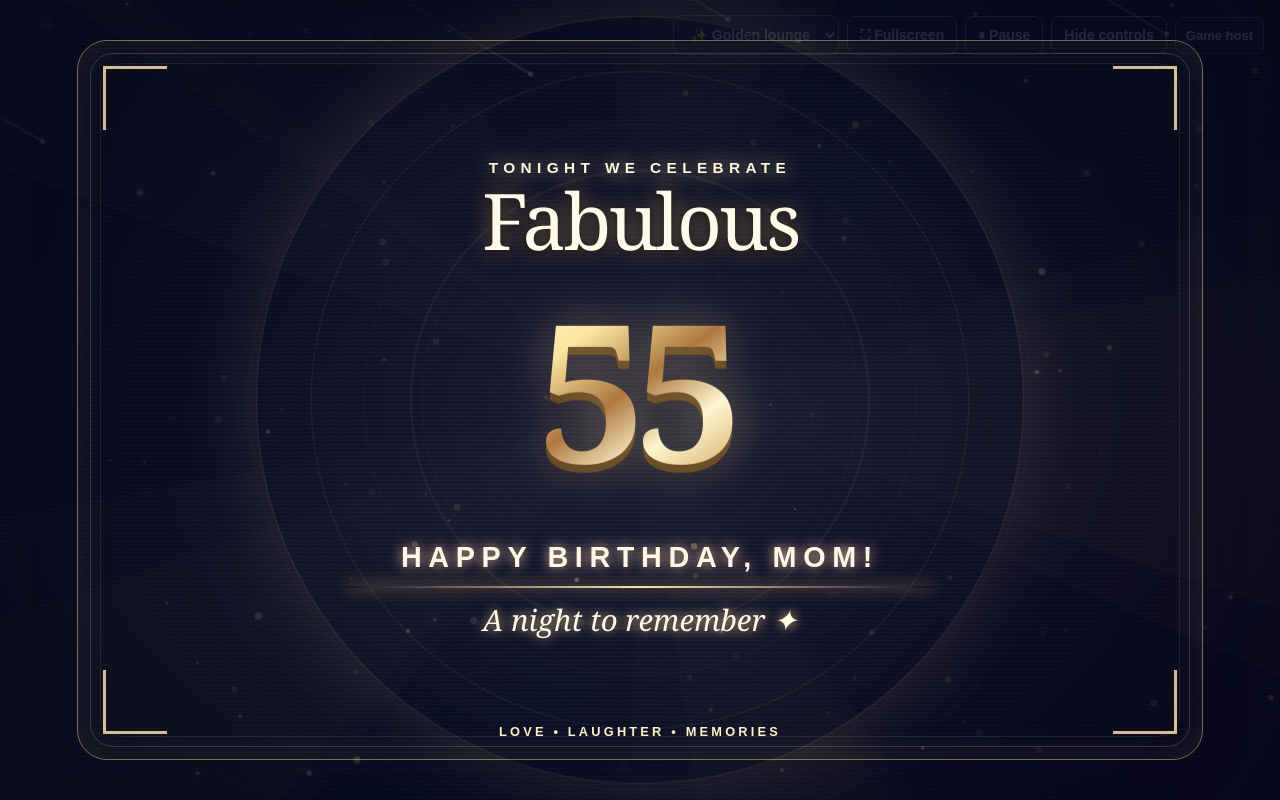
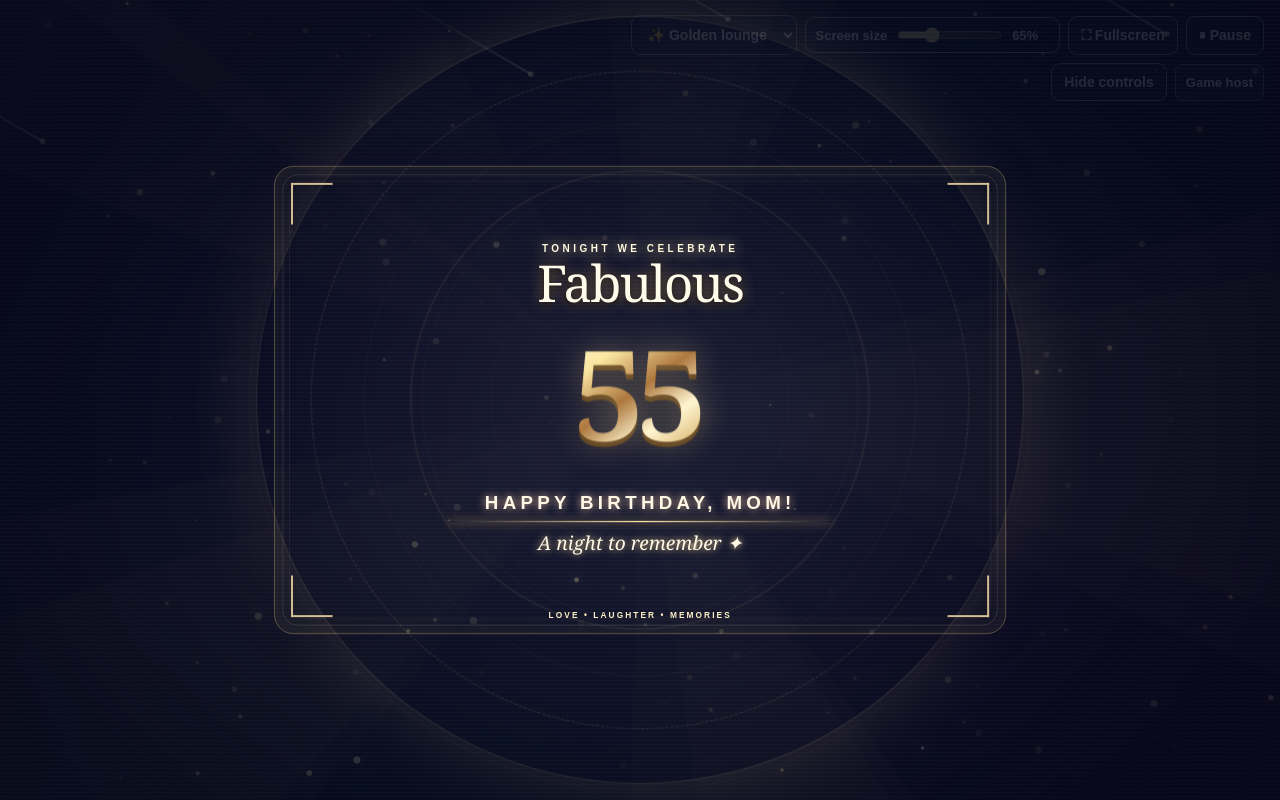
Before and after one commit to brazygryl-cell/birthday_game, a plain HTML site: page lounge.html in a window 1280 px wide. Drawn offline with Linux system fonts and the light colour scheme; animation ran at ten frames a second.

Commit message:
Make lounge 35% smaller by default and add persistent on-screen size slider

```diff
--- a/lounge.html
+++ b/lounge.html
@@ -23,7 +23,7 @@ canvas{position:fixed;inset:0;width:100%;height:100%;display:block}
 .orb:before,.orb:after{content:"";position:absolute;inset:7%;border-radius:50%;border:1px dashed #efdeaa1e}
 .orb:after{inset:20%;border:2px solid #f1d29510}
 .controls{position:fixed;right:16px;top:15px;z-index:10;display:flex;gap:8px;align-items:center;font:600 14px Arial,sans-serif;opacity:.12;transition:opacity .25s;flex-wrap:wrap;justify-content:flex-end;max-width:min(85vw,750px)}
-.controls:hover,.controls:focus-within{opacity:1}.controls button,.controls select{font:700 14px Arial,sans-serif;border:1px solid #ffe7ab99;border-radius:9px;background:#11182de6;color:#fff;padding:10px 12px;cursor:pointer}.controls button:focus-visible,.controls select:focus-visible{outline:3px solid white}
+.controls:hover,.controls:focus-within{opacity:1}.controls button,.controls select{font:700 14px Arial,sans-serif;border:1px solid #ffe7ab99;border-radius:9px;background:#11182de6;color:#fff;padding:10px 12px;cursor:pointer}.controls button:focus-visible,.controls select:focus-visible,.controls input:focus-visible{outline:3px solid white}.size-control{display:inline-flex;align-items:center;gap:8px;font:700 13px Arial,sans-serif;color:white;background:#10182eea;border:1px solid #ffe7ab99;border-radius:9px;padding:7px 10px}.size-control input{width:105px;accent-color:#ffe6a0}.size-control output{min-width:37px}
 .disco .stage{border-color:#edb8ff83}.disco .number{filter:drop-shadow(0 0 55px #fd84e5ad)}.disco .subtitle{color:#ffbaf0}.disco .header{color:#ffc5ed}
 .classic .stage{border-color:#cde5ff99}.classic .number{filter:drop-shadow(0 0 42px #91d9ff70)}
 .hint{position:fixed;left:18px;bottom:12px;z-index:8;font:12px Arial,sans-serif;color:#ffffff88;opacity:0;animation:hint 5s ease-out 1}
@@ -41,6 +41,8 @@ canvas{position:fixed;inset:0;width:100%;height:100%;display:block}
 .message{font-size:clamp(18px,2.3vw,40px)}
 .bottom{bottom:2.5vh;font-size:clamp(11px,1vw,18px);letter-spacing:.25em}
 @media(max-width:700px){.stage{inset:4vh 4vw;padding:1.8vh 2vw}.headline{font-size:clamp(40px,8.5vw,70px)}.number{font-size:clamp(76px,min(23vw,23vh),165px)}.subtitle{letter-spacing:.08em}.bottom{bottom:2vh}}
+/* Strong initial scale-down for large televisions; adjustable live. */
+:root{--lounge-display-scale:.65}.stage{transform:scale(var(--lounge-display-scale));transform-origin:center center}
 </style></head>
 <body class="lounge">
 <canvas id="ambient" aria-hidden="true"></canvas><div class="background"></div><div class="orb"></div>
@@ -54,15 +56,25 @@ canvas{position:fixed;inset:0;width:100%;height:100%;display:block}
 </main>
 <nav class="controls" aria-label="Display controls">
 <select id="theme" title="Animation style"><option value="lounge">✨ Golden lounge</option><option value="disco">🪩 Disco lights</option><option value="classic">🌌 Starry night</option></select>
-<button id="fullscreen" title="Fullscreen (F)">⛶ Fullscreen</button>
+<label class="size-control" for="displaySize">Screen size <input id="displaySize" type="range" min="50" max="100" step="5" value="65" aria-label="Birthday lounge screen size"><output id="sizeValue">65%</output></label><button id="fullscreen" title="Fullscreen (F)">⛶ Fullscreen</button>
 <button id="pause" title="Pause motion (space)">⏸ Pause</button>
 <button id="hide" title="Hide buttons (H)">Hide controls</button>
 <a href="host.html" style="color:#fff;text-decoration:none;font:700 13px Arial,sans-serif;background:#101c35;padding:10px;border:1px solid #ffe3a566;border-radius:8px">Game host</a>
-</nav><div class="hint">Press F for fullscreen • H to hide controls • Space to pause • 1/2/3 to change scene</div>
+</nav><div class="hint">Press F for fullscreen • H for controls • - / + to resize • Space to pause • 1/2/3 for themes</div>
 <script>
 (()=>{'use strict';
 const canvas=document.getElementById('ambient'),ctx=canvas.getContext('2d',{alpha:false}),root=document.body;
 const theme=document.getElementById('theme'),pauseBtn=document.getElementById('pause'),controls=document.querySelector('.controls');
+const sizeInput=document.getElementById('displaySize'),sizeValue=document.getElementById('sizeValue');
+function setDisplaySize(value){
+  const n=Math.max(50,Math.min(100,Math.round(Number(value)/5)*5||65));
+  document.documentElement.style.setProperty('--lounge-display-scale',String(n/100));
+  sizeInput.value=String(n);sizeValue.textContent=n+'%';
+  try{localStorage.setItem('birthday-lounge-display-size',String(n))}catch(e){}
+}
+let savedSize=65;try{const v=Number(localStorage.getItem('birthday-lounge-display-size'));if(v>=50&&v<=100)savedSize=v}catch(e){}
+setDisplaySize(savedSize);
+sizeInput.addEventListener('input',()=>setDisplaySize(sizeInput.value));
 const reduced=matchMedia('(prefers-reduced-motion: reduce)').matches;
 let width=1,height=1,dpr=1,particles=[],beams=[],rings=[],comets=[],tick=0,last=0,paused=reduced;
 const messages=["A night to remember ✦","55 years of love & laughter","The queen of the celebration","Here's to beautiful memories","Shine bright, birthday star","Cheers to 55 fabulous years","Family, music & good times"];
@@ -130,7 +142,9 @@ theme.onchange=()=>{root.className=theme.value};
 addEventListener('keydown',e=>{
   if(e.key==='f'||e.key==='F')document.getElementById('fullscreen').click();
   if(e.key==='h'||e.key==='H')controls.style.display=controls.style.display==='none'?'flex':'none';
-  if(e.code==='Space'){e.preventDefault();setPause(!paused)}
+  if(e.code==='Space'&&e.target.tagName!=='INPUT'){e.preventDefault();setPause(!paused)}
+  if(e.key==='-'||e.key==='_')setDisplaySize(Number(sizeInput.value)-5);
+  if(e.key==='+'||e.key==='=')setDisplaySize(Number(sizeInput.value)+5);
   if(['1','2','3'].includes(e.key)){theme.value=['lounge','disco','classic'][Number(e.key)-1];theme.onchange()}
 });
 setInterval(()=>{if(paused)return;message.classList.add('out');setTimeout(()=>{messageIndex=(messageIndex+1)%messages.length;message.textContent=messages[messageIndex];message.classList.remove('out')},750)},6500);
```
